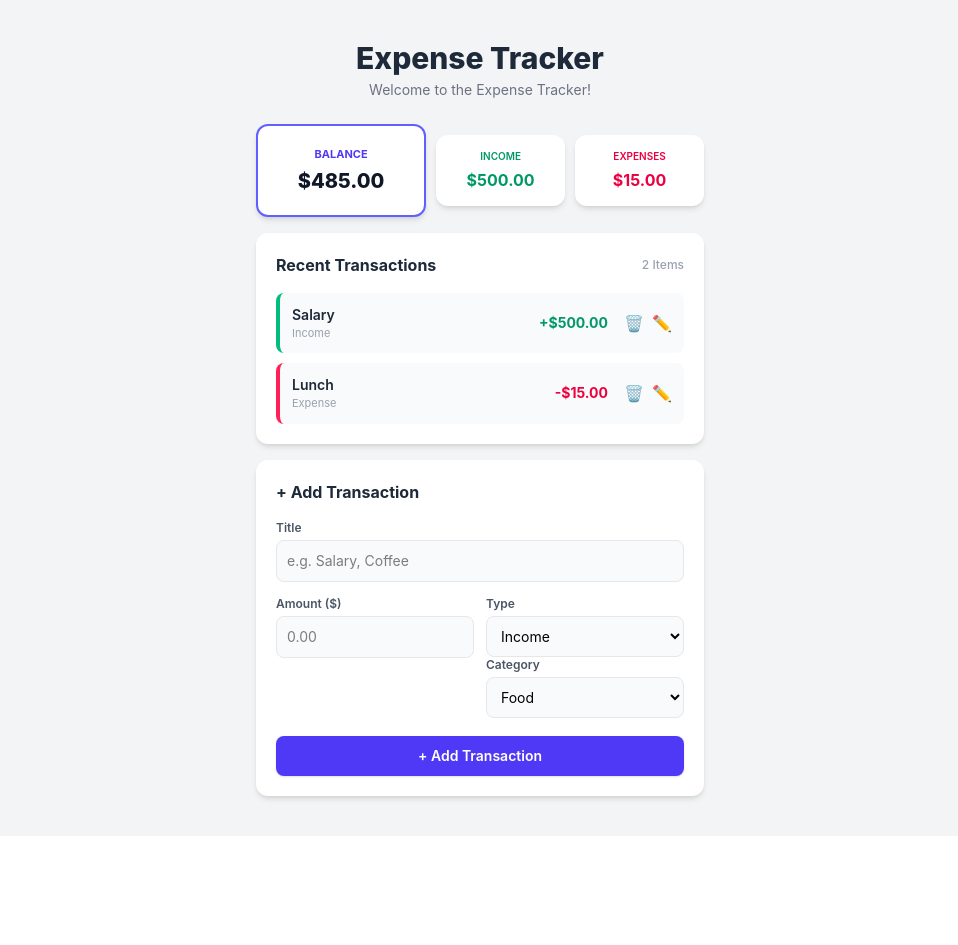
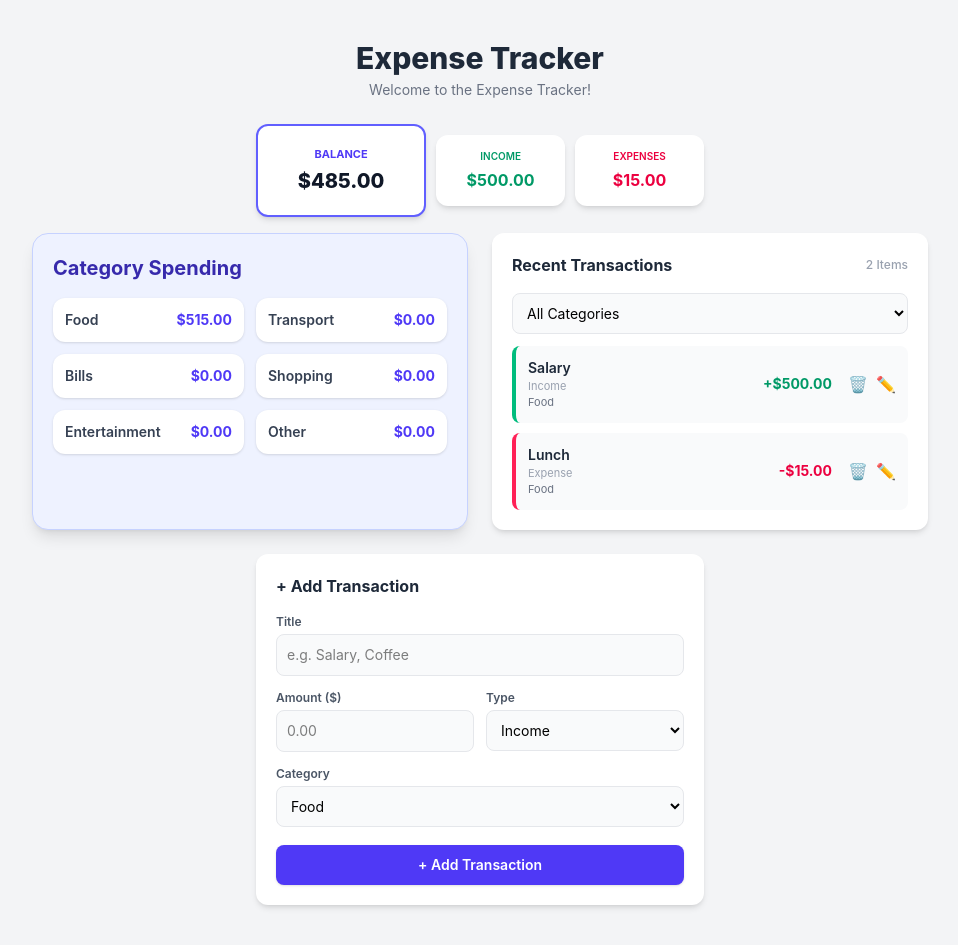
Before and after one commit to betty1233/Expense-Tracker, a React (Vite) app: page / in a window 1280 px wide. Shown: the whole page, without its empty margins (160-1118 px from the left). Before the commit the page ends 836 px from the top, so only its background shows below. Built offline with nearby package versions, Linux system fonts and the light colour scheme.

Commit message:
Fixed layout and structural JSX errors in Frontpage component

```diff
--- a/src/components/Frontpage.jsx
+++ b/src/components/Frontpage.jsx
@@ -6,32 +6,47 @@ export default function Frontpage() {
   const [amount, setAmount] = useState("");
   const [type, setType] = useState("income");
   const [editingId, setEditingId] = useState(null);
-  const [category,setCategory ]= useState("Food");
+  const [category, setCategory] = useState("Food");
   const [filterCategory, setFilterCategory] = useState("All");
+
   // Dynamic state array to hold list of transactions
-  const [transactions, setTransactions ]= useState(() =>{
+  const [transactions, setTransactions] = useState(() => {
     const savedTransactions = JSON.parse(
       localStorage.getItem("transactions")
     );
-    return savedTransactions || [
-      { id: 1, title: "Salary", amount: 500, type: "income", category: "Food" },
-      { id: 2, title: "Lunch", amount: 15, type: "expense", category: "Food" },
-    ];
+
+    return (
+      savedTransactions || [
+        {
+          id: 1,
+          title: "Salary",
+          amount: 500,
+          type: "income",
+          category: "Food",
+        },
+        {
+          id: 2,
+          title: "Lunch",
+          amount: 15,
+          type: "expense",
+          category: "Food",
+        },
+      ]
+    );
   });
 
-  useEffect(() =>{
-  localStorage.setItem(
-    "transactions",
-    JSON.stringify(transactions)
-  );
+  // Save transactions to localStorage
+  useEffect(() => {
+    localStorage.setItem("transactions", JSON.stringify(transactions));
   }, [transactions]);
 
-  // Single handler for submitting both new transactions and updates
+  // Handle adding and updating transactions
   const handleAddTransaction = (e) => {
     e.preventDefault();
+
     if (!title || !amount) return;
 
-    // Handle Editing an Existing Transaction
+    // Handle editing an existing transaction
     if (editingId !== null) {
       const updatedTransactions = transactions.map((item) => {
         if (item.id === editingId) {
@@ -43,8 +58,10 @@ export default function Frontpage() {
             category,
           };
         }
+
         return item;
       });
+
       setTransactions(updatedTransactions);
       setEditingId(null);
       setTitle("");
@@ -55,16 +72,18 @@ export default function Frontpage() {
       return;
     }
 
-    // Handle Adding a New Transaction
+    // Handle adding a new transaction
     const newTransaction = {
       id: Date.now(),
       title: title.trim(),
       amount: parseFloat(amount),
       type,
       category,
+      date: new Date().toLocaleDateString(), // Add a date property to the transaction
+    };
 
-    };
     setTransactions([newTransaction, ...transactions]);
+
     setTitle("");
     setAmount("");
     setType("income");
@@ -76,12 +95,16 @@ export default function Frontpage() {
     const updatedTransactions = transactions.filter(
       (item) => item.id !== id
     );
+
     setTransactions(updatedTransactions);
   };
 
   // Populate form with transaction data to edit
   const handleEditTransaction = (id) => {
-    const transactionToEdit = transactions.find((item) => item.id === id);
+    const transactionToEdit = transactions.find(
+      (item) => item.id === id
+    );
+
     if (transactionToEdit) {
       setTitle(transactionToEdit.title);
       setAmount(transactionToEdit.amount.toString());
@@ -100,108 +123,333 @@ export default function Frontpage() {
     setCategory("Food");
   };
 
-  // Dynamic dashboard calculations
-  const incomeTransactions = transactions.filter((item) => item.type === "income");
-  const totalIncome = incomeTransactions.reduce((total, item) => total + item.amount, 0);
+  // Calculate total income
+  const incomeTransactions = transactions.filter(
+    (item) => item.type === "income"
+  );
 
-  const expenseTransactions = transactions.filter((item) => item.type === "expense");
-  const totalExpenses = expenseTransactions.reduce((total, item) => total + item.amount, 0);
+  const totalIncome = incomeTransactions.reduce(
+    (total, item) => total + item.amount,
+    0
+  );
 
+  // Calculate total expenses
+  const expenseTransactions = transactions.filter(
+    (item) => item.type === "expense"
+  );
+
+  const totalExpenses = expenseTransactions.reduce(
+    (total, item) => total + item.amount,
+    0
+  );
+
+  // Categories
+  const categories = [
+    "Food",
+    "Transport",
+    "Bills",
+    "Shopping",
+    "Entertainment",
+    "Other",
+  ];
+
+  // Calculate spending for each category
+  const categoryTotals = categories.map((category) => {
+    const categoryTransactions = transactions.filter(
+      (item) => item.category === category
+    );
+
+    const total = categoryTransactions.reduce(
+      (sum, item) => sum + Number(item.amount),
+      0
+    );
+
+    return {
+      category: category,
+      total: total,
+    };
+  });
+
+  // Calculate balance
   const totalBalance = totalIncome - totalExpenses;
+
+  // Filter transactions by category
+  const filteredTransactions =
+    filterCategory === "All"
+      ? transactions
+      : transactions.filter(
+          (item) => item.category === filterCategory
+        );
 
   return (
     <div className="min-h-screen bg-gray-100 flex flex-col items-center pt-10 px-4">
-      {/* Header */}
+
+      {/* ================= HEADER ================= */}
+
       <div className="text-center">
-        <h1 className="text-3xl font-extrabold text-gray-800">Expense Tracker</h1>
-        <p className="text-gray-500 text-sm mt-1">Welcome to the Expense Tracker!</p>
+        <h1 className="text-3xl font-extrabold text-gray-800">
+          Expense Tracker
+        </h1>
+
+        <p className="text-gray-500 text-sm mt-1">
+          Welcome to the Expense Tracker!
+        </p>
       </div>
 
-      {/* Summary Dashboard Cards */}
+
+      {/* ================= SUMMARY DASHBOARD ================= */}
+
       <div className="flex items-center gap-2.5 w-full max-w-md mt-6">
+
         {/* Balance Card */}
         <div className="flex-[1.25] bg-white p-5 rounded-xl shadow-md text-center border-2 border-indigo-500">
-          <h2 className="text-[11px] uppercase font-bold text-indigo-600">Balance</h2>
-          <p className="text-xl font-extrabold text-gray-900 mt-1">${totalBalance.toFixed(2)}</p>
+          <h2 className="text-[11px] uppercase font-bold text-indigo-600">
+            Balance
+          </h2>
+
+          <p className="text-xl font-extrabold text-gray-900 mt-1">
+            ${totalBalance.toFixed(2)}
+          </p>
         </div>
+
 
         {/* Income Card */}
         <div className="flex-1 bg-white p-3.5 rounded-xl shadow-md text-center">
-          <h2 className="text-[10px] uppercase font-semibold text-emerald-600">Income</h2>
-          <p className="text-base font-bold text-emerald-600 mt-1">${totalIncome.toFixed(2)}</p>
+          <h2 className="text-[10px] uppercase font-semibold text-emerald-600">
+            Income
+          </h2>
+
+          <p className="text-base font-bold text-emerald-600 mt-1">
+            ${totalIncome.toFixed(2)}
+          </p>
         </div>
+
 
         {/* Expenses Card */}
         <div className="bg-white p-3.5 rounded-xl shadow-md text-center flex-1">
-          <h2 className="text-[10px] uppercase font-semibold text-rose-600">Expenses</h2>
-          <p className="text-base font-bold text-rose-600 mt-1">${totalExpenses.toFixed(2)}</p>
-        </div>
+          <h2 className="text-[10px] uppercase font-semibold text-rose-600">
+            Expenses
+          </h2>
+
+          <p className="text-base font-bold text-rose-600 mt-1">
+            ${totalExpenses.toFixed(2)}
+          </p>
         </div>
 
-      {/* Dynamic Recent Transactions Card */}
-      <div className="bg-white rounded-xl shadow-md p-5 mt-4 w-full max-w-md">
+      </div>
+
+
+      {/* ================= CATEGORY + TRANSACTIONS GRID ================= */}
+
+      <div className="grid grid-cols-1 lg:grid-cols-2 gap-6 mt-4 w-full max-w-4xl">
+
+        {/* ================= CATEGORY SPENDING ================= */}
+
+        <div className="bg-indigo-50 p-5 rounded-2xl shadow-lg border border-indigo-200 w-full">
+
+          <h2 className="text-xl font-bold text-indigo-800 mb-4">
+            Category Spending
+          </h2>
+
+          <div className="grid grid-cols-2 gap-3">
+
+            {categoryTotals.map((item) => (
+              <div
+                key={item.category}
+                className="flex justify-between items-center bg-white p-3 rounded-xl shadow-sm"
+              >
+
+                <span className="font-semibold text-gray-700 text-sm">
+                  {item.category}
+                </span>
+
+                <span className="font-bold text-indigo-600 text-sm">
+                  ${item.total.toFixed(2)}
+                </span>
+
+              </div>
+            ))}
+
+          </div>
+
+        </div>
+
+
+        {/* ================= RECENT TRANSACTIONS ================= */}
+
+        <div className="bg-white rounded-xl shadow-md p-5 w-full">
+
           <div className="flex justify-between items-center mb-4">
-          <h2 className="text-base font-bold text-gray-800">Recent Transactions</h2>
+
+            <h2 className="text-base font-bold text-gray-800">
+              Recent Transactions
+            </h2>
+
             <span className="text-xs text-gray-400 font-medium">
               {transactions.length} Items
             </span>
+
           </div>
 
+
+          {/* Category Filter */}
+
+          <select
+            value={filterCategory}
+            onChange={(e) => setFilterCategory(e.target.value)}
+            className="w-full border border-gray-200 bg-gray-50 rounded-lg p-2.5 text-sm focus:bg-white focus:outline-none focus:ring-2 focus:ring-indigo-500 transition mb-3"
+          >
+
+            <option value="All">
+              All Categories
+            </option>
+
+            <option value="Food">
+              Food
+            </option>
+
+            <option value="Transport">
+              Transport
+            </option>
+
+            <option value="Bills">
+              Bills
+            </option>
+
+            <option value="Shopping">
+              Shopping
+            </option>
+
+            <option value="Entertainment">
+              Entertainment
+            </option>
+
+            <option value="Other">
+              Other
+            </option>
+
+          </select>
+
+
+          {/* Transaction List */}
+
           <ul className="space-y-2.5">
-          {transactions.map((item) => (
+
+            {filteredTransactions.map((item) => (
+
               <li
                 key={item.id}
                 className={`flex justify-between items-center bg-gray-50 hover:bg-gray-100 p-3 rounded-lg border-l-4 transition ${
-                item.type === "income" ? "border-emerald-500" : "border-rose-500"
+                  item.type === "income"
+                    ? "border-emerald-500"
+                    : "border-rose-500"
                 }`}
               >
+
+                {/* Transaction Information */}
+
                 <div>
-                <p className="font-semibold text-gray-800 text-sm">{item.title}</p>
-                <p className="text-[11px] text-gray-400 capitalize">{item.type}</p>
+
+                  <p className="font-semibold text-gray-800 text-sm">
+                    {item.title}
+                  </p>
+
+                  <p className="text-[11px] text-gray-400 capitalize">
+                    {item.type}
+                  </p>
+
+                  <p className="text-[11px] text-gray-500">
+                    {item.category}
+                  </p>
+                  <p className="text-sm text-gray-500">
+                    {item.date}
+                  </p>
+
                 </div>
 
+
+                {/* Amount + Buttons */}
+
                 <div className="flex items-center gap-2">
+
                   <span
                     className={`font-bold text-sm ${
-                    item.type === "income" ? "text-emerald-600" : "text-rose-600"
+                      item.type === "income"
+                        ? "text-emerald-600"
+                        : "text-rose-600"
                     }`}
                   >
-                  {item.type === "income" ? "+" : "-"}${Number(item.amount).toFixed(2)}
+
+                    {item.type === "income" ? "+" : "-"}$
+                    {Number(item.amount).toFixed(2)}
+
                   </span>
 
-                {/* Delete Action Button */}
+
+                  {/* Delete Button */}
+
                   <button
                     type="button"
-                  onClick={() => handleDeleteTransaction(item.id)}
+                    onClick={() =>
+                      handleDeleteTransaction(item.id)
+                    }
                     className="ml-2 text-gray-400 hover:text-rose-600 transition"
                   >
                     🗑️
                   </button>
 
-                {/* Edit Action Button */}
+
+                  {/* Edit Button */}
+
                   <button
                     type="button"
-                  onClick={() => handleEditTransaction(item.id)}
+                    onClick={() =>
+                      handleEditTransaction(item.id)
+                    }
                     className="text-gray-400 hover:text-indigo-600 transition"
                   >
                     ✏️
                   </button>
-              </div>
-            </li>
-          ))}
-        </ul>
+
                 </div>
 
-      {/* Add / Update Transaction Form */}
-      <div className="bg-white rounded-xl shadow-md p-5 mt-4 w-full max-w-md mb-10">
+              </li>
+
+            ))}
+
+          </ul>
+
+        </div>
+
+      </div>
+
+
+      {/* ================= ADD / UPDATE FORM ================= */}
+
+      <div className="bg-white rounded-xl shadow-md p-5 mt-6 w-full max-w-md mb-10">
+
         <h2 className="text-base font-bold text-gray-800 mb-4">
-          {editingId !== null ? "Update Transaction" : "+ Add Transaction"}
+
+          {editingId !== null
+            ? "Update Transaction"
+            : "+ Add Transaction"}
+
         </h2>
 
-        <form onSubmit={handleAddTransaction} className="space-y-3.5">
+
+        <form
+          onSubmit={handleAddTransaction}
+          className="space-y-3.5"
+        >
+
           {/* Title Input */}
+
           <div>
-            <label className="block text-xs font-semibold text-gray-600 mb-1">Title</label>
+
+            <label className="block text-xs font-semibold text-gray-600 mb-1">
+              Title
+            </label>
+
             <input
               type="text"
               placeholder="e.g. Salary, Coffee"
@@ -209,12 +457,22 @@ export default function Frontpage() {
               onChange={(e) => setTitle(e.target.value)}
               className="w-full border border-gray-200 bg-gray-50 rounded-lg p-2.5 text-sm focus:bg-white focus:outline-none focus:ring-2 focus:ring-indigo-500 transition"
             />
+
           </div>
 
-          {/* Amount and Type Inputs */}
+
+          {/* Amount + Type */}
+
           <div className="grid grid-cols-2 gap-3">
+
+            {/* Amount */}
+
             <div>
-              <label className="block text-xs font-semibold text-gray-600 mb-1">Amount ($)</label>
+
+              <label className="block text-xs font-semibold text-gray-600 mb-1">
+                Amount ($)
+              </label>
+
               <input
                 type="number"
                 placeholder="0.00"
@@ -222,50 +480,100 @@ export default function Frontpage() {
                 onChange={(e) => setAmount(e.target.value)}
                 className="w-full border border-gray-200 bg-gray-50 rounded-lg p-2.5 text-sm focus:bg-white focus:outline-none focus:ring-2 focus:ring-indigo-500 transition"
               />
+
             </div>
 
+
+            {/* Type */}
+
             <div>
-              <label className="block text-xs font-semibold text-gray-600 mb-1">Type</label>
+
+              <label className="block text-xs font-semibold text-gray-600 mb-1">
+                Type
+              </label>
+
               <select
                 value={type}
                 onChange={(e) => setType(e.target.value)}
                 className="w-full border border-gray-200 bg-gray-50 rounded-lg p-2.5 text-sm focus:bg-white focus:outline-none focus:ring-2 focus:ring-indigo-500 transition"
               >
-                <option value="income">Income</option>
-                <option value="expense">Expense</option>
+
+                <option value="income">
+                  Income
+                </option>
+
+                <option value="expense">
+                  Expense
+                </option>
+
               </select>
+
+            </div>
+
+          </div>
+
+
+          {/* Category */}
+
           <div>
+
             <label className="block text-xs font-semibold text-gray-600 mb-1">
               Category
             </label>
+
             <select
               value={category}
               onChange={(e) => setCategory(e.target.value)}
-                  className="w-full border border-gray-200 bg-gray-50 rounded-lg p-2.5 text-sm "
+              className="w-full border border-gray-200 bg-gray-50 rounded-lg p-2.5 text-sm focus:bg-white focus:outline-none focus:ring-2 focus:ring-indigo-500 transition"
             >
-                  <option value="Food">Food</option>
-                  <option value="Transport">Transport</option>
-                  <option value="Bills">Bills</option>
-                  <option value="Shopping">Shopping</option>
-                  <option value="Entertainment">Entertainment</option>
-                  <option value="Other">Other</option>
+
+              <option value="Food">
+                Food
+              </option>
+
+              <option value="Transport">
+                Transport
+              </option>
+
+              <option value="Bills">
+                Bills
+              </option>
+
+              <option value="Shopping">
+                Shopping
+              </option>
+
+              <option value="Entertainment">
+                Entertainment
+              </option>
+
+              <option value="Other">
+                Other
+              </option>
+
             </select>
 
-
-              </div>
-            </div>
           </div>
 
+
           {/* Submit Button */}
+
           <button
             type="submit"
             className="w-full bg-indigo-600 hover:bg-indigo-700 active:scale-[0.99] text-white font-semibold py-2.5 rounded-lg text-sm transition shadow-sm mt-1"
           >
-            {editingId !== null ? "Update Transaction" : "+ Add Transaction"}
+
+            {editingId !== null
+              ? "Update Transaction"
+              : "+ Add Transaction"}
+
           </button>
 
-          {/* Cancel Button (Rendered only when editing) */}
+
+          {/* Cancel Button */}
+
           {editingId !== null && (
+
             <button
               type="button"
               onClick={handleCancelEdit}
@@ -273,9 +581,13 @@ export default function Frontpage() {
             >
               Cancel
             </button>
+
           )}
+
         </form>
+
       </div>
+
     </div>
   );
 }
```
Lines whose indentation alone changed are shown as unchanged.
